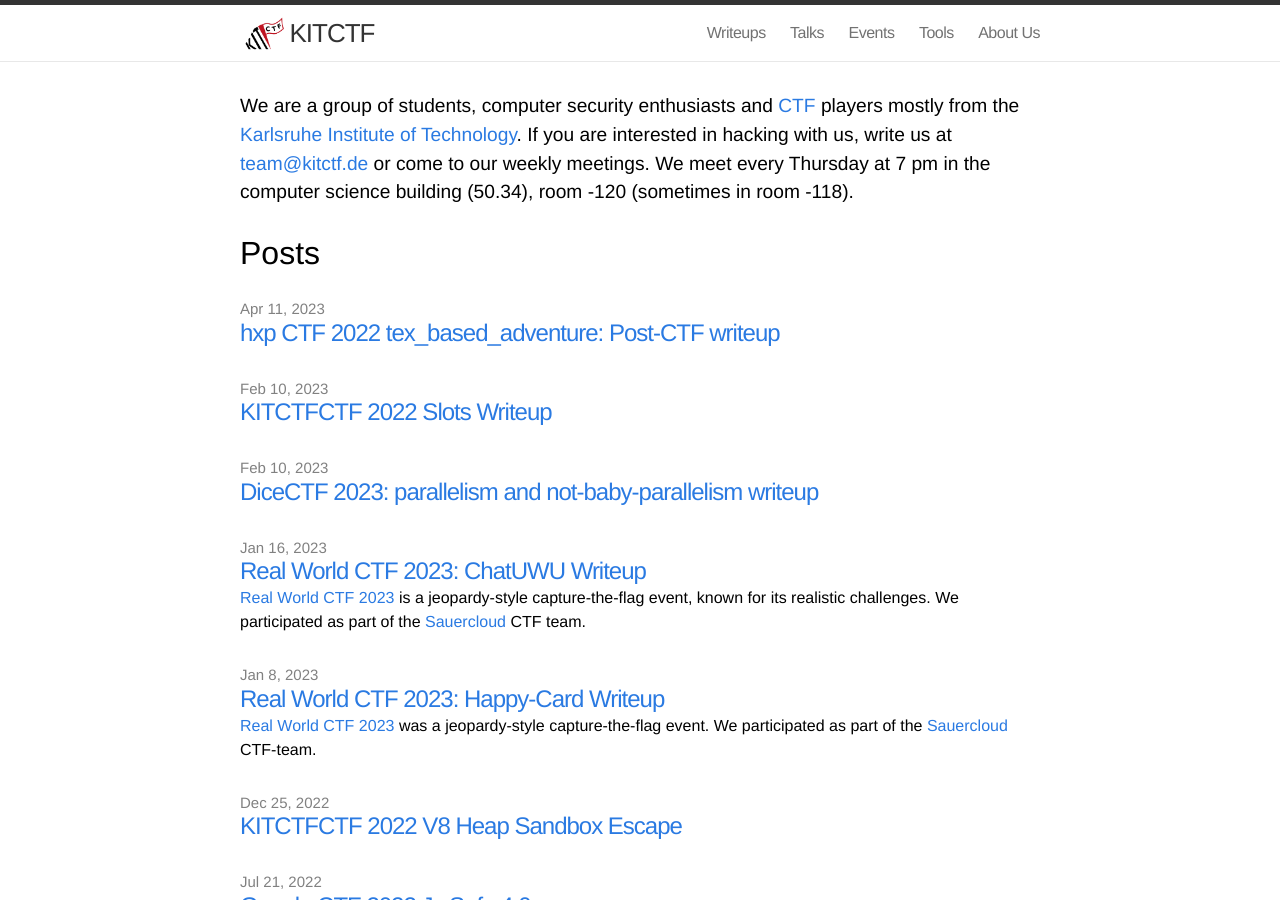
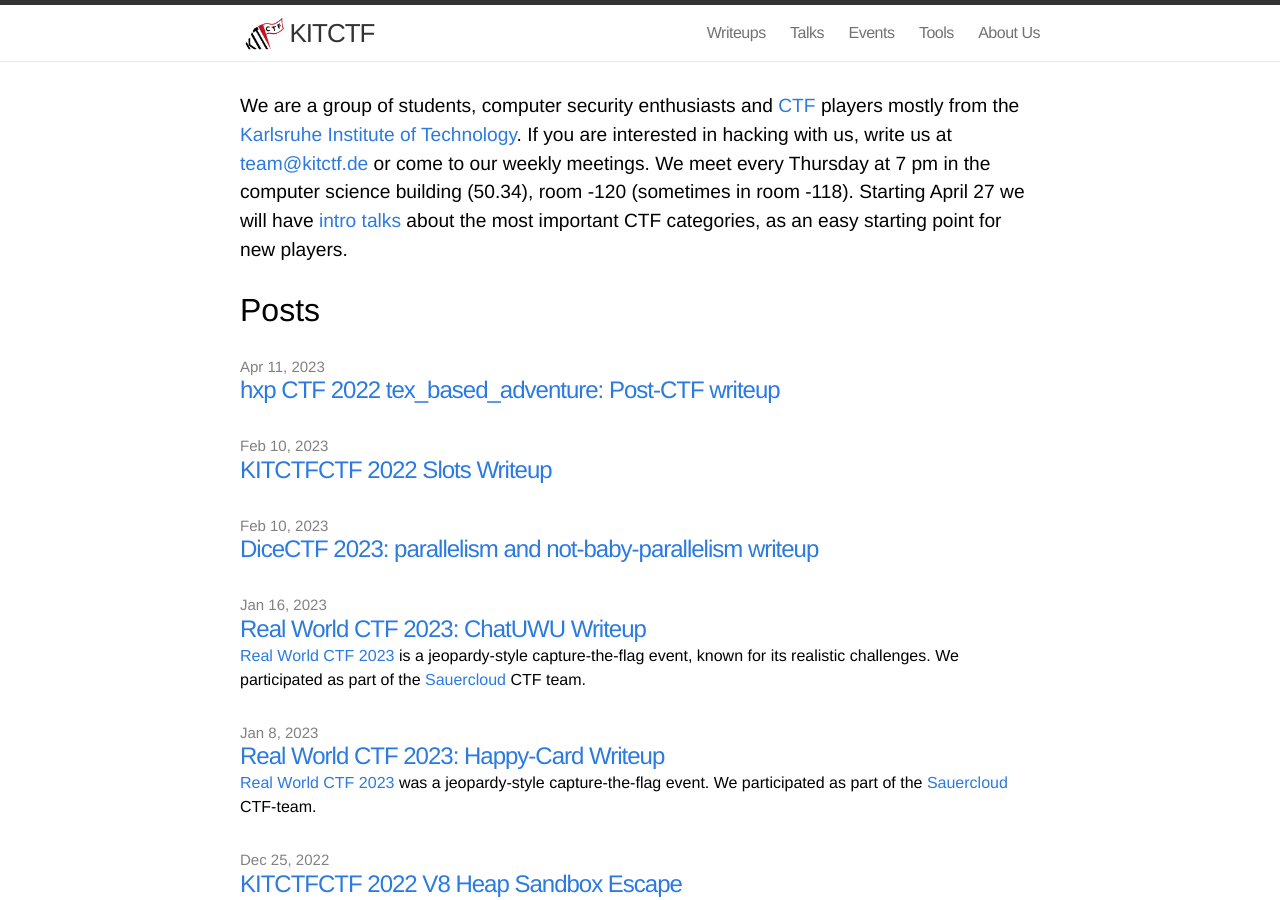
Before and after one commit to kitctf/www, a Jekyll site: the page built from index.html, in a window 1280 px wide and 900 px high. Built offline with Jekyll 4.4.1, drawn with Linux system fonts in a browser that asks for light colours.

Commit message:
Add intro talks 2023

```diff
--- /dev/null
+++ b/_posts/2023-04-19-into.md
@@ -0,0 +1,15 @@
+---
+layout: post
+title: "Intro Talks 2023"
+categories: learning
+permalink: /intro/
+author: mawalu
+---
+
+Starting April 27 we will have introduction talks for the most important categories of Capture the flag.
+We meet Thursdays at 7pm in the CS building [50.34](https://www.kit.edu/campusplan/) room -120 (sometimes we may be in room -118).
+
+ * 27.4.23: What are CTFs? & Web Security
+ * 4.5.23: Reverse Engineering
+ * 11.5.23: Binary Exploitation
+ * 25.5.23: Cryptography
--- a/meetings.md
+++ b/meetings.md
@@ -5,3 +5,4 @@
 ---
 
 We are a group of students, computer security enthusiasts and [CTF](https://ctftime.org/ctf-wtf/) players mostly from the [Karlsruhe Institute of Technology](https://www.kit.edu/english). If you are interested in hacking with us, write us at [team@kitctf.de](mailto:team@kitctf.de) or come to our weekly meetings. We meet every Thursday at 7 pm in the computer science building (50.34), room -120 (sometimes in room -118).
+Starting April 27 we will have [intro talks](/intro) about the most important CTF categories, as an easy starting point for new players.
```
Also changed, not shown: _posts/2023-02-21-intro.md (+0 -1 lines).
